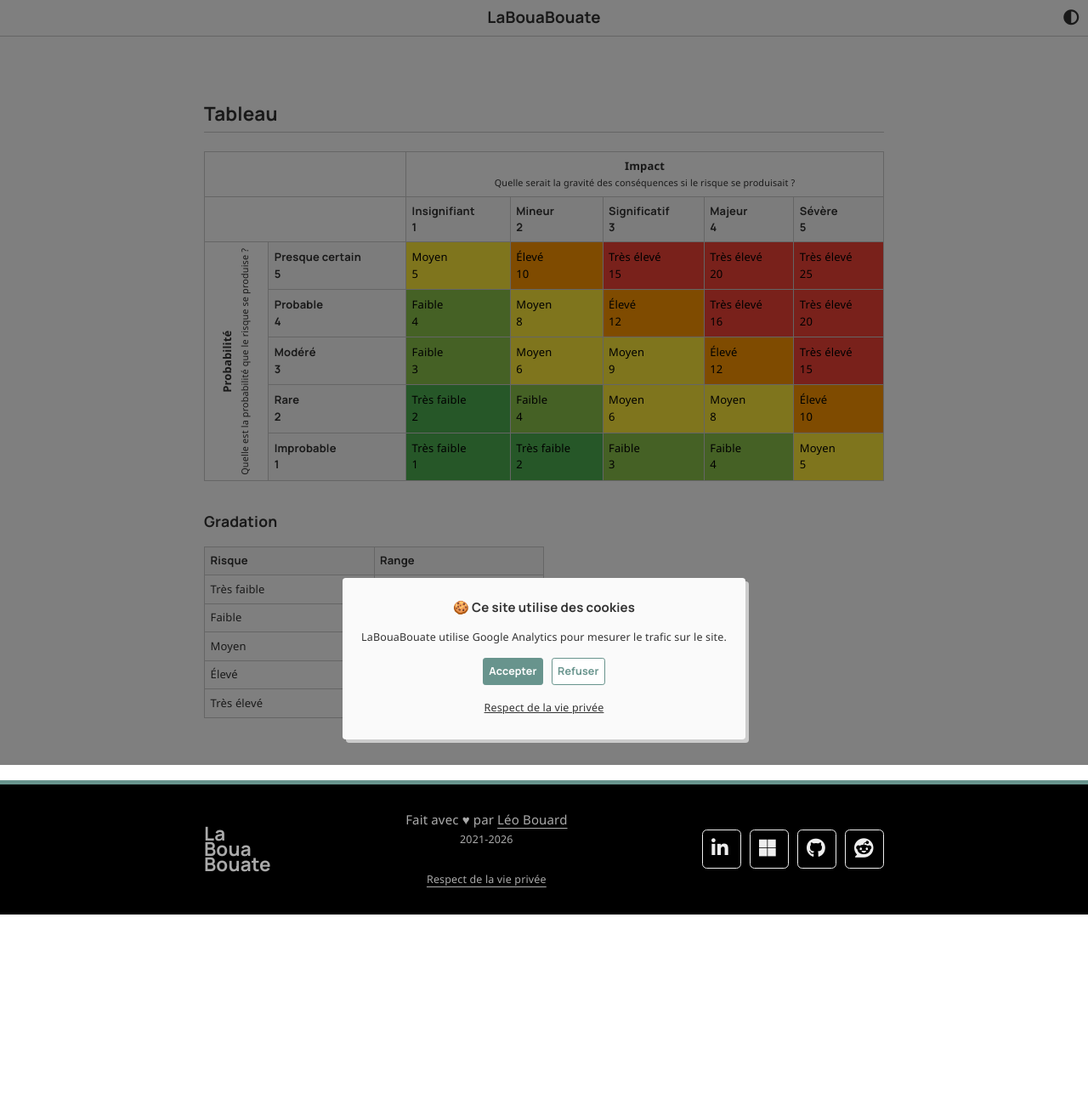
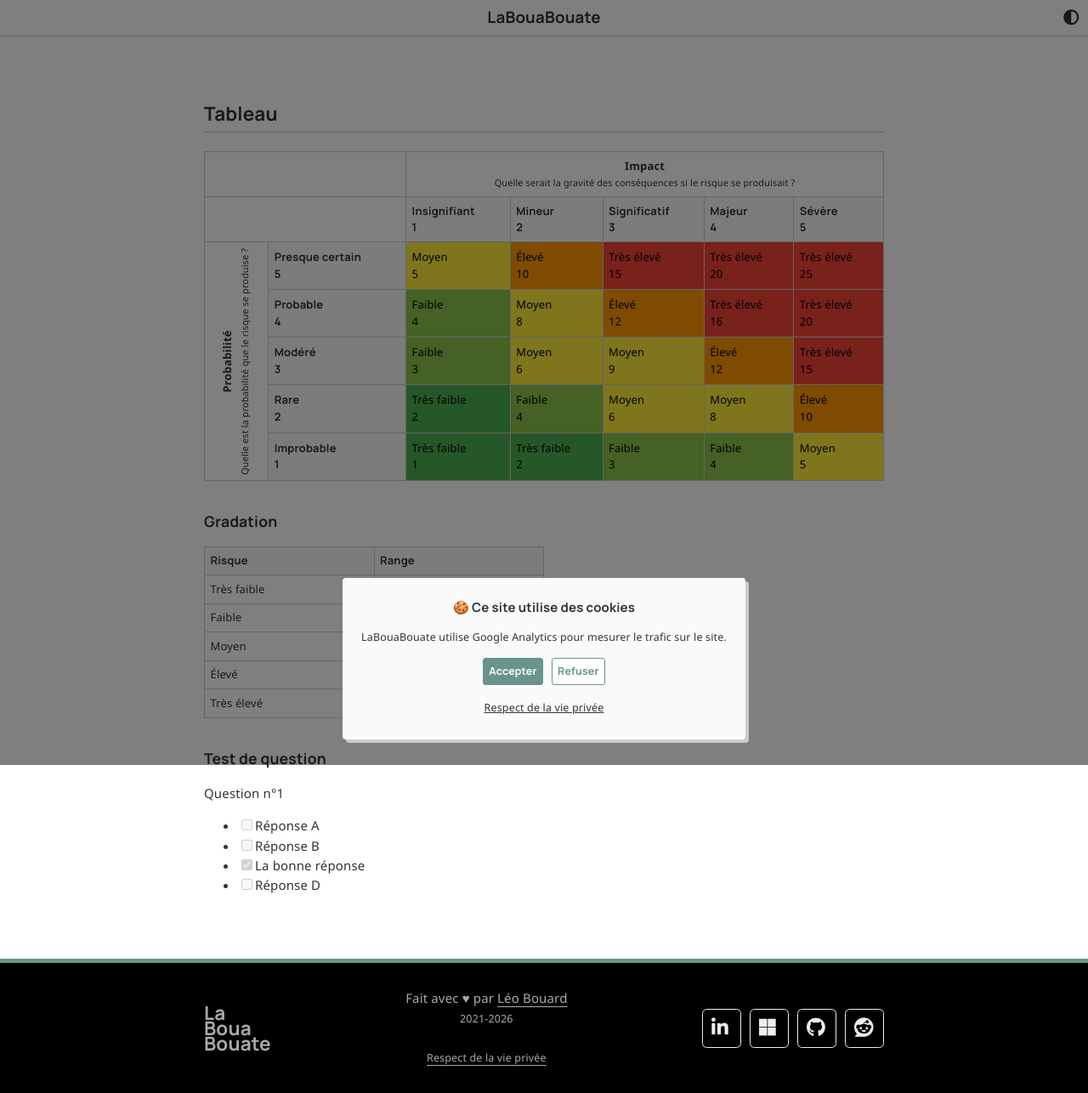
Before and after one commit to leobouard/leobouard.github.io, a Jekyll site: the page built from _pages/riskmatrix.md, in a window 1280 px wide. Shown: the whole page at 85% size. Built offline with Jekyll 4.4.1, drawn with Linux system fonts in a browser that asks for light colours; nearby versions of some CDN libraries; some web fonts are replaced; before the commit the page ends 1076 px from its top, so only the background shows below that.

Commit message:
Update riskmatrix.md

```diff
--- a/_pages/riskmatrix.md
+++ b/_pages/riskmatrix.md
@@ -85,3 +85,12 @@ Faible | de 3 à 4
 Moyen | de 5 à 9
 Élevé | de 10 à 14
 Très élevé | plus de 15
+
+### Test de question
+
+Question n°1
+
+- [ ] Réponse A
+- [ ] Réponse B
+- [x] La bonne réponse
+- [ ] Réponse D
```
